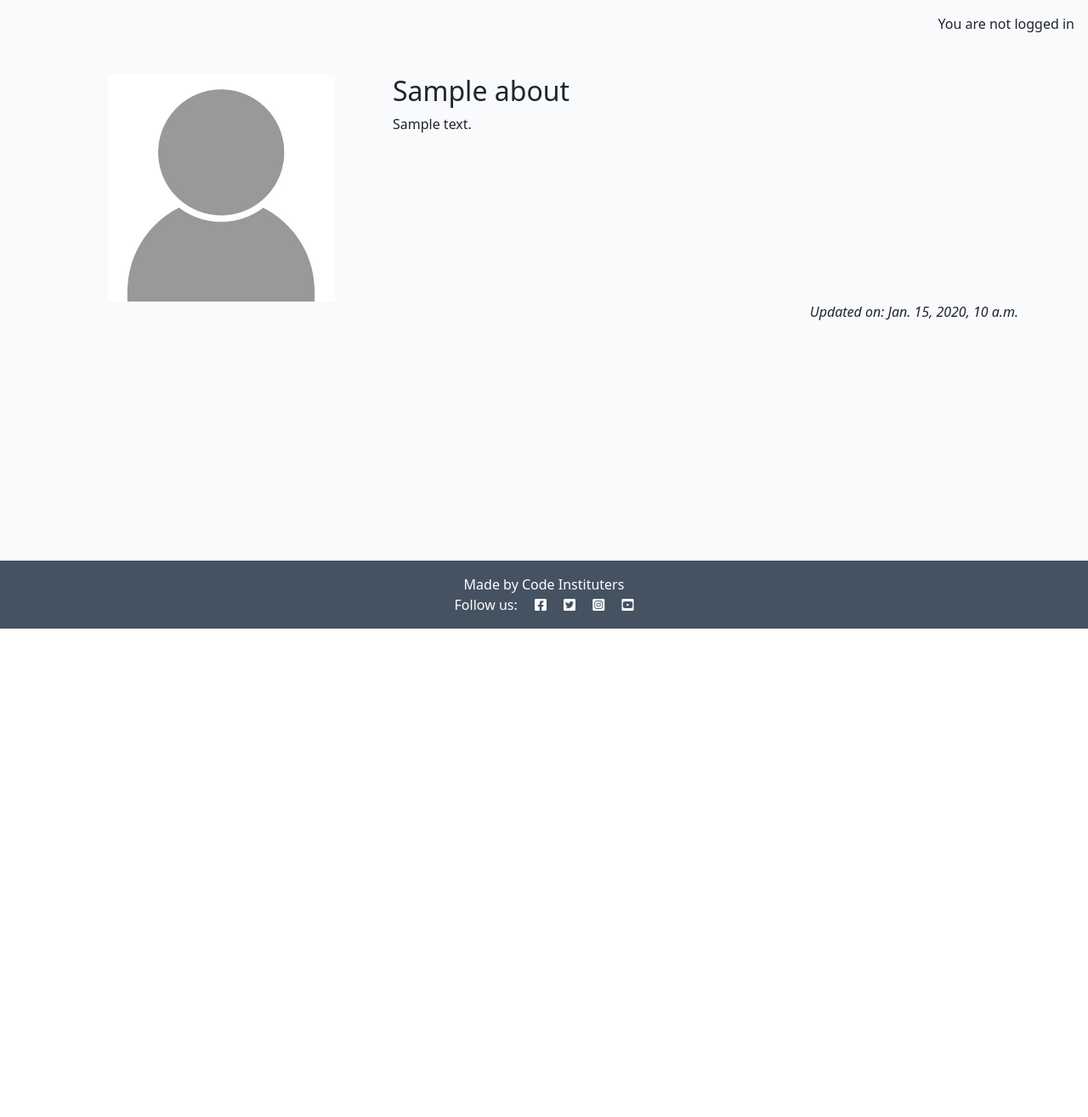
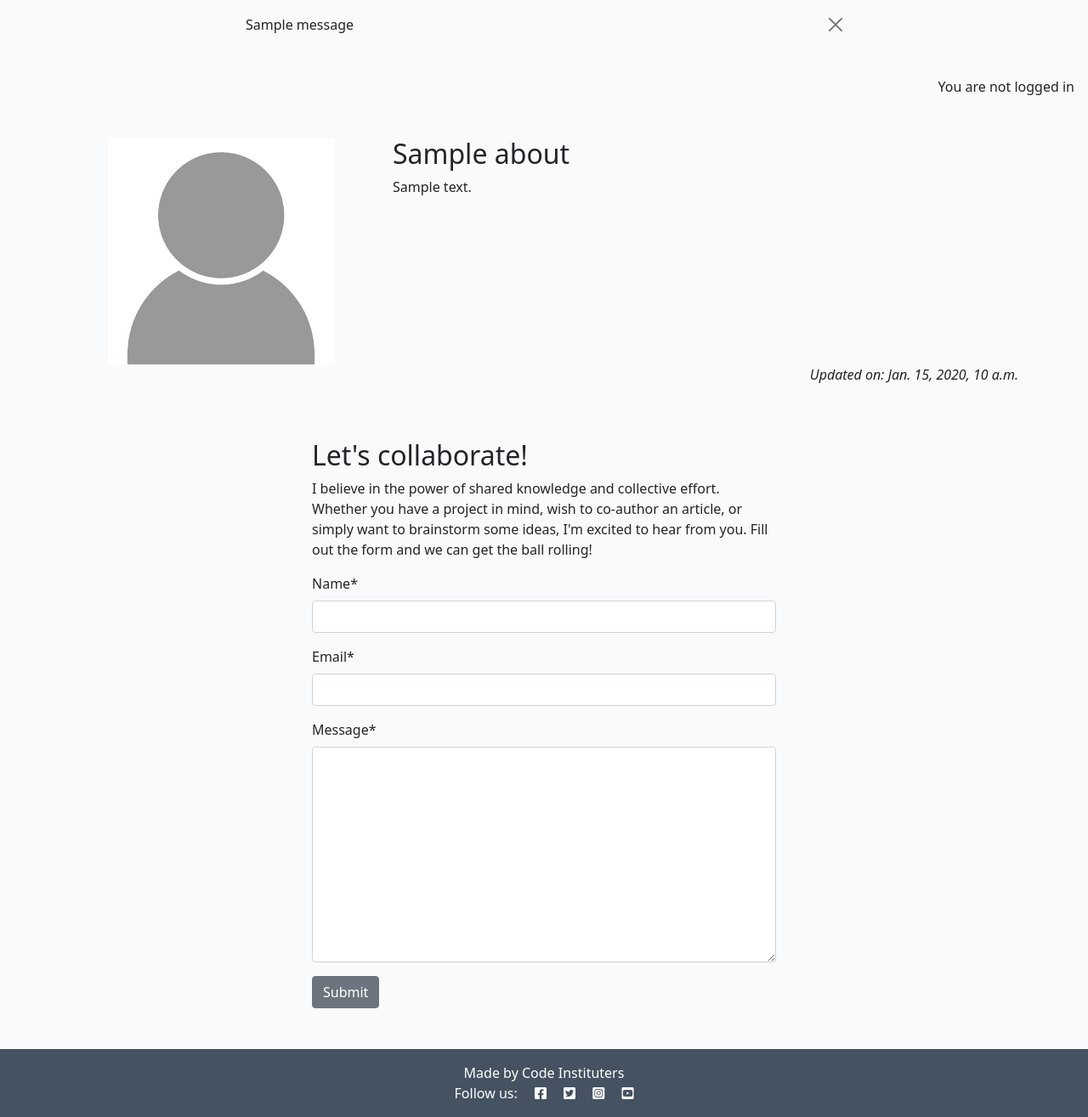
Before and after one commit to m-dixon5/django-blog, a Django app: page /about/ in a window 1280 px wide. Shown: the part 60-1375 px from the top of the page at 85% size. Before the commit the page ends 800 px from the top, so only its background shows below. Run offline with Django 4.2, Linux system fonts and the light colour scheme; tables that the repository leaves empty hold one stand-in row (values such as "Sample post"); one stand-in notice (Sample message) is shown; some libraries are stand-ins or nearby versions.

Commit message:
Add contact form for collaboration

```diff
--- /dev/null
+++ b/about/forms.py
@@ -0,0 +1,11 @@
+from .models import CollaborateRequest
+from django import forms
+
+class CollaborateForm(forms.ModelForm):
+    class Meta:
+        model = CollaborateRequest
+        fields = (
+            'name',
+            'email',
+            'message'
+        )
--- a/about/models.py
+++ b/about/models.py
@@ -8,3 +8,13 @@ class About(models.Model):
 
     def __str__(self):
         return self.title
+
+
+class CollaborateRequest(models.Model):
+    name = models.CharField(max_length=200)
+    email = models.EmailField()
+    message = models.TextField()
+    read = models.BooleanField(default=False)
+
+    def __str__(self):
+        return f"Collaboration request from {self.name}"
--- a/about/templates/about/about.html
+++ b/about/templates/about/about.html
@@ -1,7 +1,8 @@
-
 {% extends 'base.html' %}
 {% block content %}
 {% load static %}
+{% load crispy_forms_tags %}
+
 <div class="container mt-5">
     <div class="row">
         <div class="col-4 text-center">
@@ -11,7 +12,7 @@
             <!-- Title goes between these h2 tags -->
             <h2>{{ about.title }}</h2>
             <!-- Content goes directly underneath this -->
-             {{ about.content | safe }}
+            {{ about.content | safe }}
         </div>
     </div>
     <div class="row">
@@ -19,6 +20,25 @@
             <!-- Updated on field goes in here -->
             <p class="text-end"><em>Updated on: {{ about.updated_on }}</em></p>
         </div>
-      </div>
+    </div>
+
+    <div class="row justify-content-center">
+        <div class="col-12 col-md-6 my-5">
+            <h2>Let's collaborate!</h2>
+            <p>I believe in the power of shared knowledge and collective effort.
+                Whether you have a project in mind, wish to co-author
+                an article, or simply want to brainstorm some ideas,
+                I'm excited to hear from you. Fill out the form
+                and we can get the ball rolling!</p>
+
+            <!-- add your form here. Your submit button should
+                                have the classes of btn, btn-secondary -->
+            <form method="post">
+                {{ collaborate_form | crispy }}
+                {% csrf_token %}
+                <button class="btn btn-secondary" type="submit">Submit</button>
+            </form>
+        </div>
+    </div>
 </div>
 {% endblock content %}
--- a/about/views.py
+++ b/about/views.py
@@ -1,13 +1,24 @@
 from django.shortcuts import render
+from django.contrib import messages
 from .models import About
+from .forms import CollaborateForm
 
 # Create your views here.
 def about_me(request):
 
+    if request.method == "POST":
+        collaborate_form = CollaborateForm(data=request.POST)
+        if collaborate_form.is_valid():
+            collaborate_form.save()
+            messages.add_message(request, messages.SUCCESS, "Collaboration request received! I endeavour to respond within 2 working days.")
+
     about = About.objects.all().order_by('-updated_on').first()
+
+    collaborate_form = CollaborateForm()
 
     return render(
         request,
         "about/about.html",
-        {"about": about},
+        {"about": about, "collaborate_form": collaborate_form},
+
     )
--- a/codestar/settings.py
+++ b/codestar/settings.py
@@ -46,6 +46,8 @@ INSTALLED_APPS = [
     'allauth',
     'allauth.account',
     'allauth.socialaccount',
+    'crispy_forms',
+    'crispy_bootstrap5',
     'django_summernote',
     'blog',
     'about',
@@ -54,6 +56,9 @@ INSTALLED_APPS = [
 SITE_ID = 1
 LOGIN_REDIRECT_URL = '/'
 LOGOUT_REDIRECT_URL = '/'
+
+CRISPY_ALLOWED_TEMPLATE_PACKS = "bootstrap5"
+CRISPY_TEMPLATE_PACK = "bootstrap5"
 
 MIDDLEWARE = [
     'django.middleware.security.SecurityMiddleware',
--- a/requirements.txt
+++ b/requirements.txt
@@ -1,7 +1,9 @@
 asgiref==3.8.1
+crispy-bootstrap5==0.7
 dj-database-url==0.5.0
 Django==4.2.16
 django-allauth==0.57.2
+django-crispy-forms==2.3
 django-summernote==0.8.20.0
 gunicorn==20.1.0
 oauthlib==3.2.2
--- a/templates/base.html
+++ b/templates/base.html
@@ -75,6 +75,21 @@
         </div>
     </nav>
 
+    <!-- displaying Django messages -->
+    <div class="container">
+        <div class="row">
+            <div class="col-md-8 offset-md-2">
+                {% for message in messages %}
+                <div class="alert {{ message.tags }} alert-dismissible
+          fade show" id="msg" role="alert">
+                    {{ message | safe }}
+                    <button type="button" class="btn-close" data-bs-dismiss="alert" aria-label="Close"></button>
+                </div>
+                {% endfor %}
+            </div>
+        </div>
+    </div>
+
     <main class="flex-shrink-0 main-bg">
 
         {% if user.is_authenticated %}
```
Also changed, not shown: about/admin.py (+12 -2 lines), blog/forms.py (added, +8 -0 lines), blog/templates/blog/post_detail.html (+17 -0 lines), blog/views.py (+20 -0 lines), about/migrations/0003_collaboraterequest.py (added).
